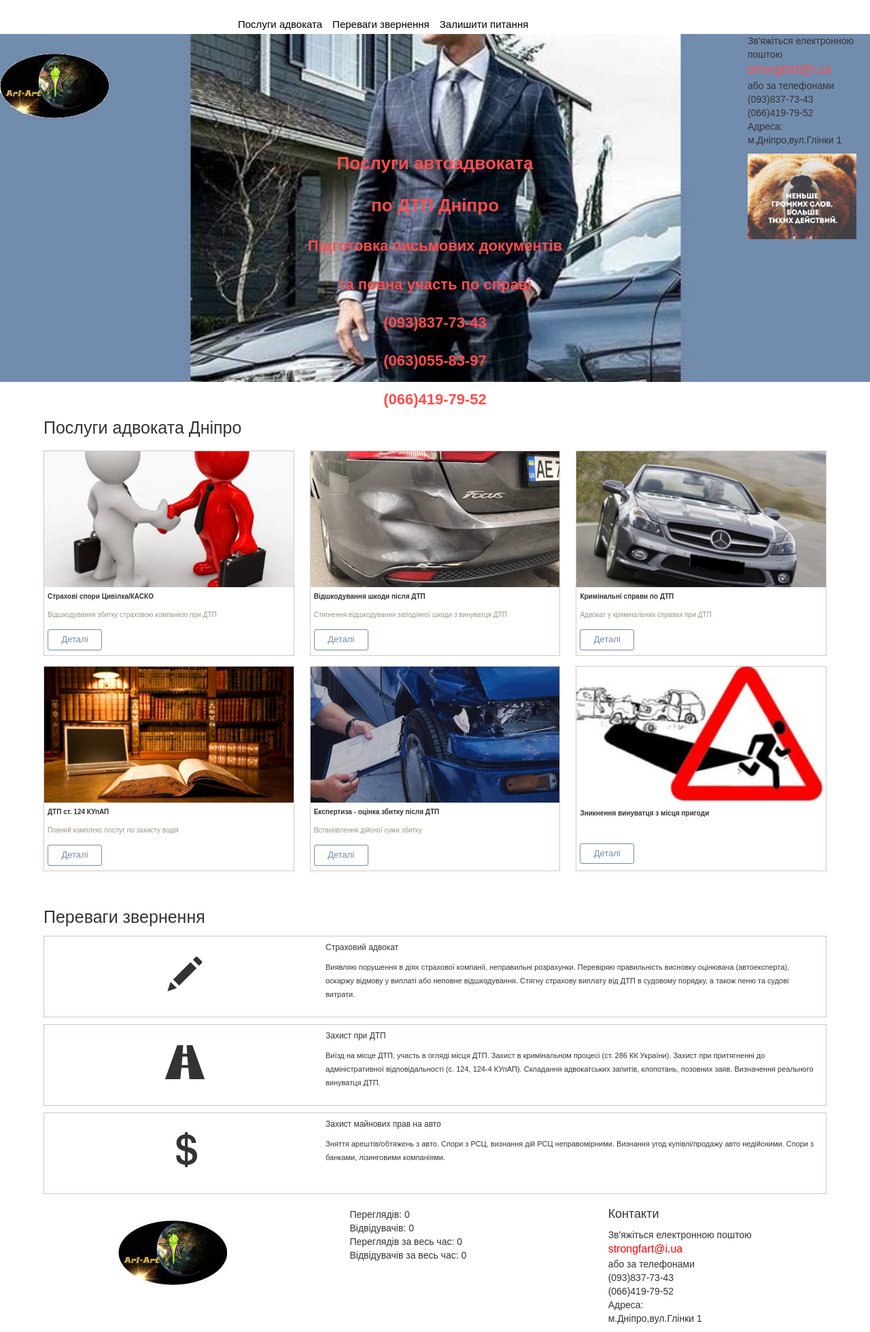
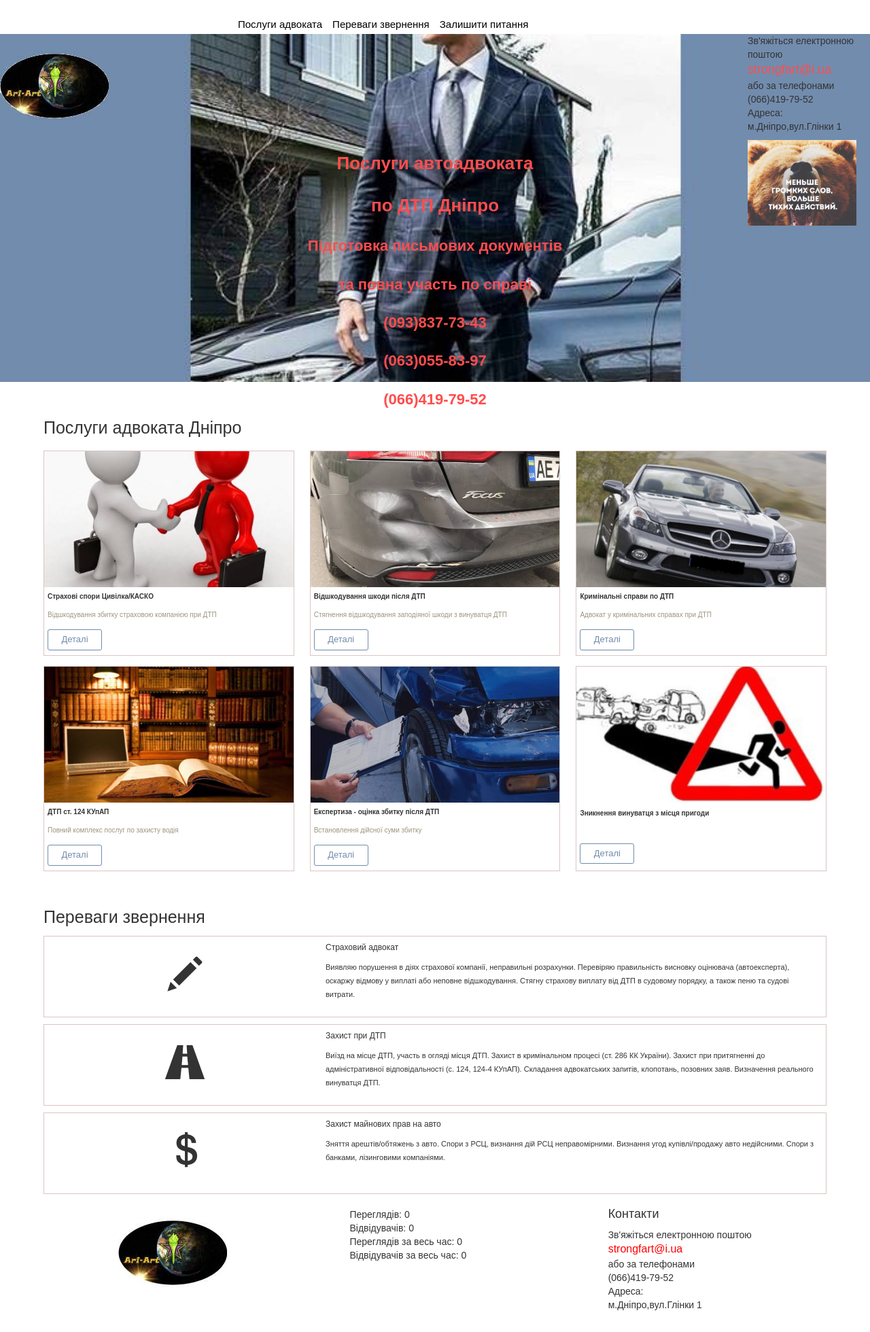
Before and after one commit to AndreiChornii/layer, a PHP site: page /templates/home.html.php in a window 1280 px wide. Shown: the whole page at 68% size. After the commit the page ends 1928 px from the top, so only its background shows below. Run offline with PHP 8.4, Linux system fonts and the light colour scheme; data that the repository does not hold is empty; a stand-in replaces the project's code that opens the database connection; some libraries are stand-ins or nearby versions.

Commit message:
removed_life_tel

```diff
--- a/templates/home.html.php
+++ b/templates/home.html.php
@@ -40,7 +40,6 @@
                 <li>Зв'яжіться електронною поштою</li>
                 <li><a href="mailto:strongfart@i.ua">strongfart@i.ua</a></li>
                 <li>або за телефонами</li>
-                <li>(093)837-73-43</li>
                 <li>(066)419-79-52</li>
                 <li>Адреса:</li>
                 <li>м.Дніпро,вул.Глінки 1</li>
@@ -276,7 +275,6 @@
                     <li>Зв'яжіться електронною поштою</li>
                     <li><a href="mailto:strongfart@i.ua">strongfart@i.ua</a></li>
                     <li>або за телефонами</li>
-                    <li>(093)837-73-43</li>
                     <li>(066)419-79-52</li>
                     <li>Адреса:</li>
                     <li>м.Дніпро,вул.Глінки 1</li>
--- a/templates/layout.html.php
+++ b/templates/layout.html.php
@@ -44,7 +44,6 @@
                     <li>Зв'яжіться електронною поштою</li>
                     <li><a href="mailto:strongfart@i.ua">strongfart@i.ua</a></li>
                     <li>або за телефонами</li>
-                    <li>(093)837-73-43</li>
                     <li>(066)419-79-52</li>
                     <li>Адреса:</li>
                     <li>м.Дніпро,вул.Глінки 1</li>
```
Also changed, not shown: 1 other file.
